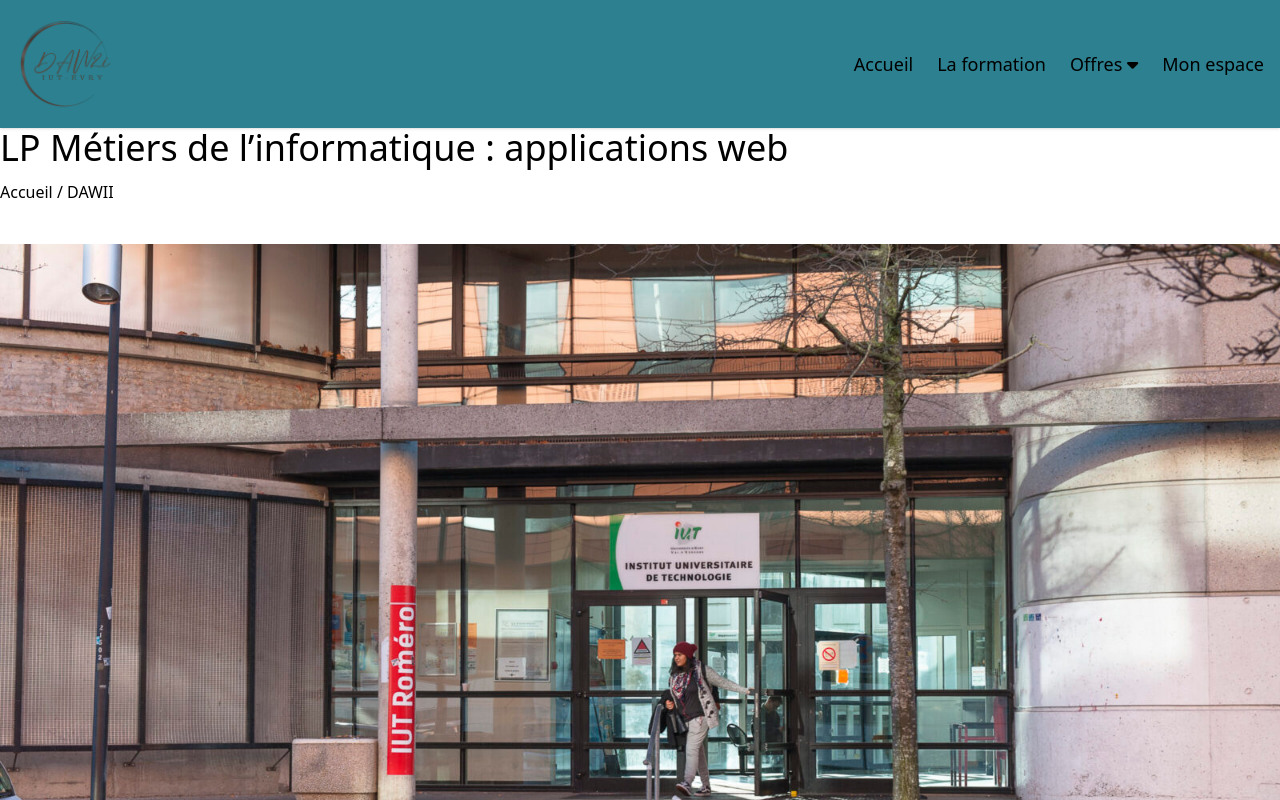
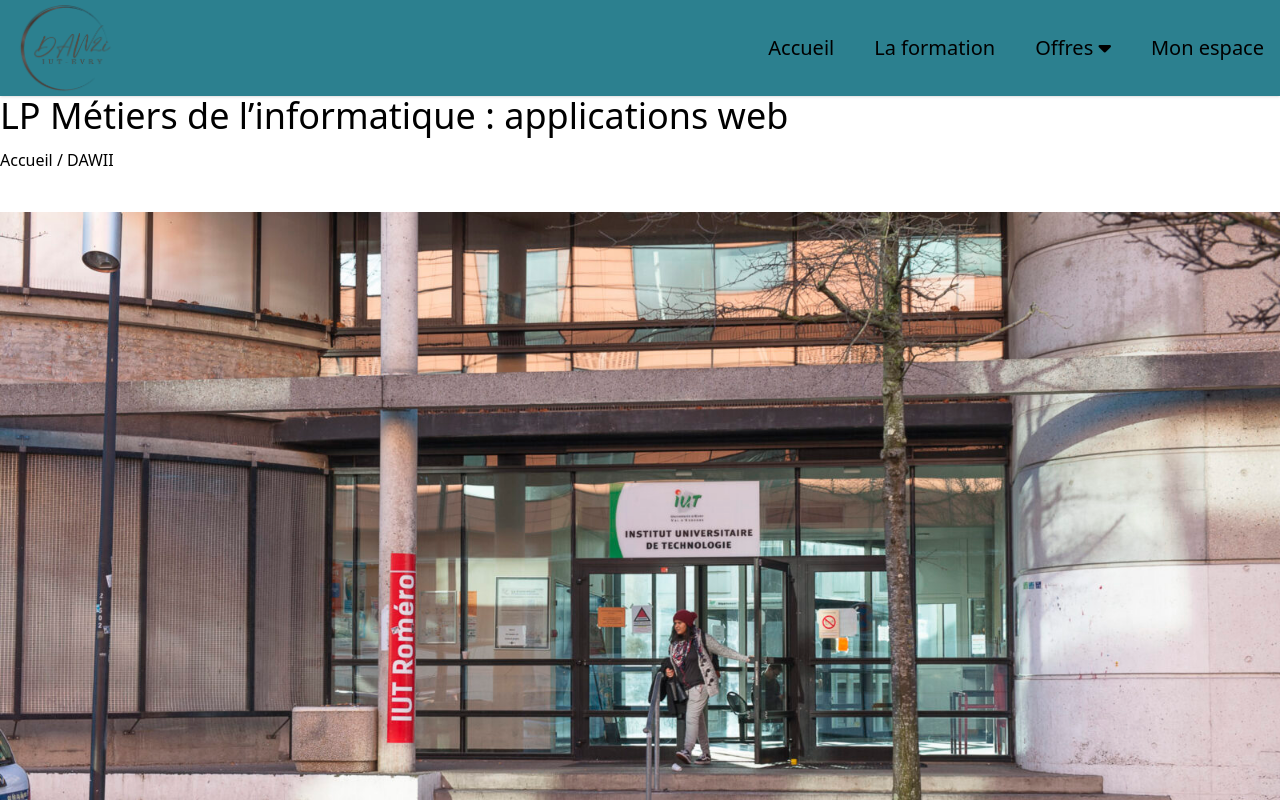
Before and after one commit to amirtalbi/front, a Vue app: page / in a window 1280 px wide. Shown: the top 800 px of the page. Built offline with nearby package versions, Linux system fonts and the light colour scheme.

Commit message:
fix: remove unused spaces

```diff
--- a/src/components/AppNavbar.vue
+++ b/src/components/AppNavbar.vue
@@ -1,7 +1,7 @@
 <template>
   <nav class="bg-white shadow navigation">
     <div class="max-w-screen-xl mx-auto px-4">
-      <div class="flex items-center justify-between h-32">
+      <div class="flex items-center justify-between h-16 py-12">
         <!-- Logo -->
         <div class="flex-shrink-0">
           <img src="../assets/logo-dawii.png" alt="Logo" class="w-24" />
@@ -9,19 +9,19 @@
 
         <!-- Menu de navigation -->
         <div class="hidden md:block">
-          <ul class="flex items-center space-x-6">
+          <ul class="flex items-center space-x-10">
             <!-- Éléments de menu -->
             <li>
-              <a href="/" class="text-black hover:text-gray text-lg">Accueil</a>
+              <a href="/" class="text-black hover:text-gray text-xl">Accueil</a>
             </li>
             <li>
-              <a href="/presentation" class="text-black hover:text-gray text-lg"
+              <a href="/presentation" class="text-black hover:text-gray text-xl"
                 >La formation</a
               >
             </li>
             <!-- Élément de menu dropdown -->
             <li class="relative" @click="toggleDropdown">
-              <button class="text-black hover:text-gray text-lg">
+              <button class="text-black hover:text-gray text-xl">
                 Offres
                 <span class="fa fa-caret-down"></span>
               </button>
@@ -53,7 +53,7 @@
               </ul>
             </li>
             <li>
-              <a href="#" class="text-black hover:text-gray text-lg"
+              <a href="#" class="text-black hover:text-gray text-xl"
                 >Mon espace</a
               >
             </li>
```
